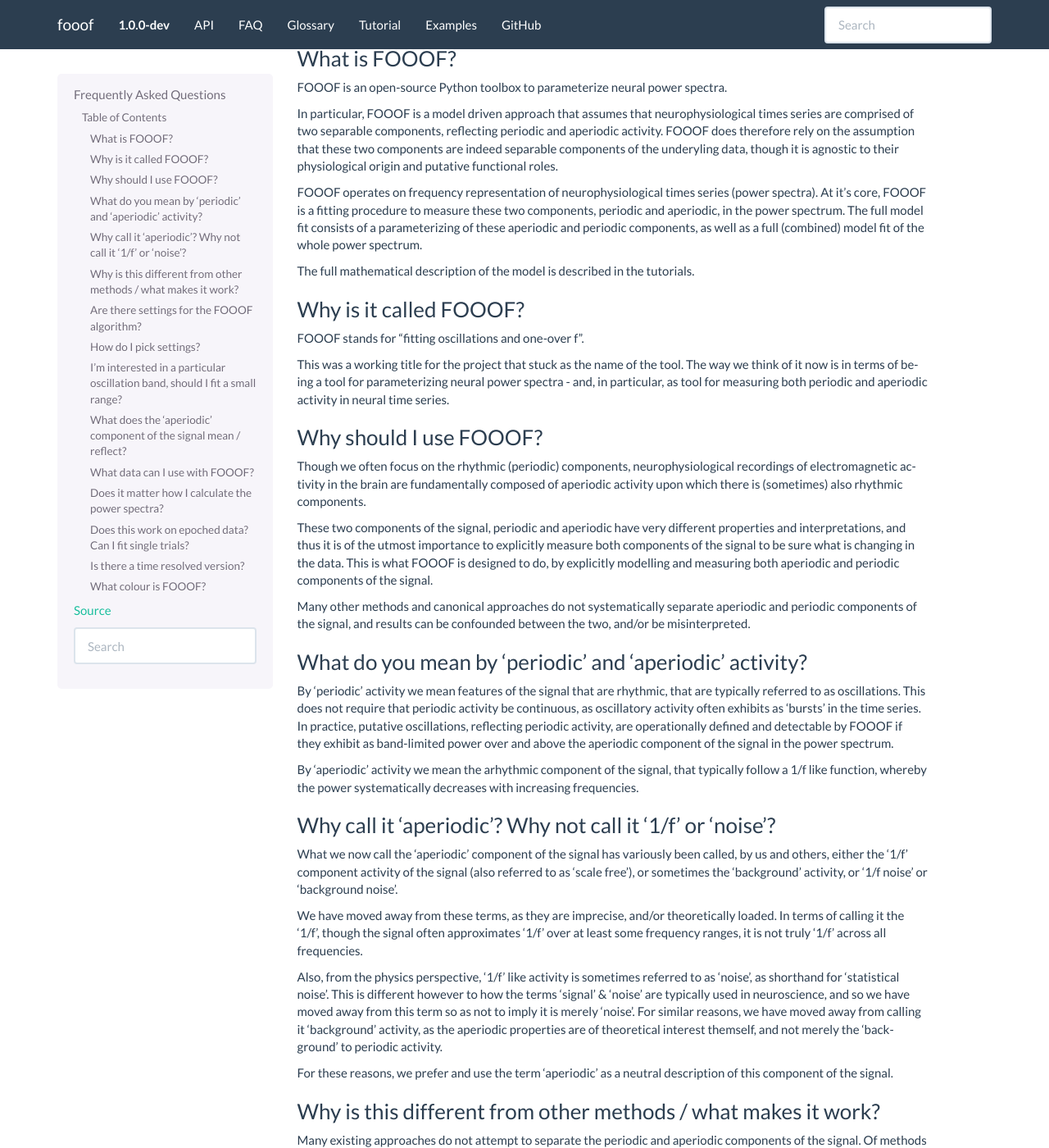
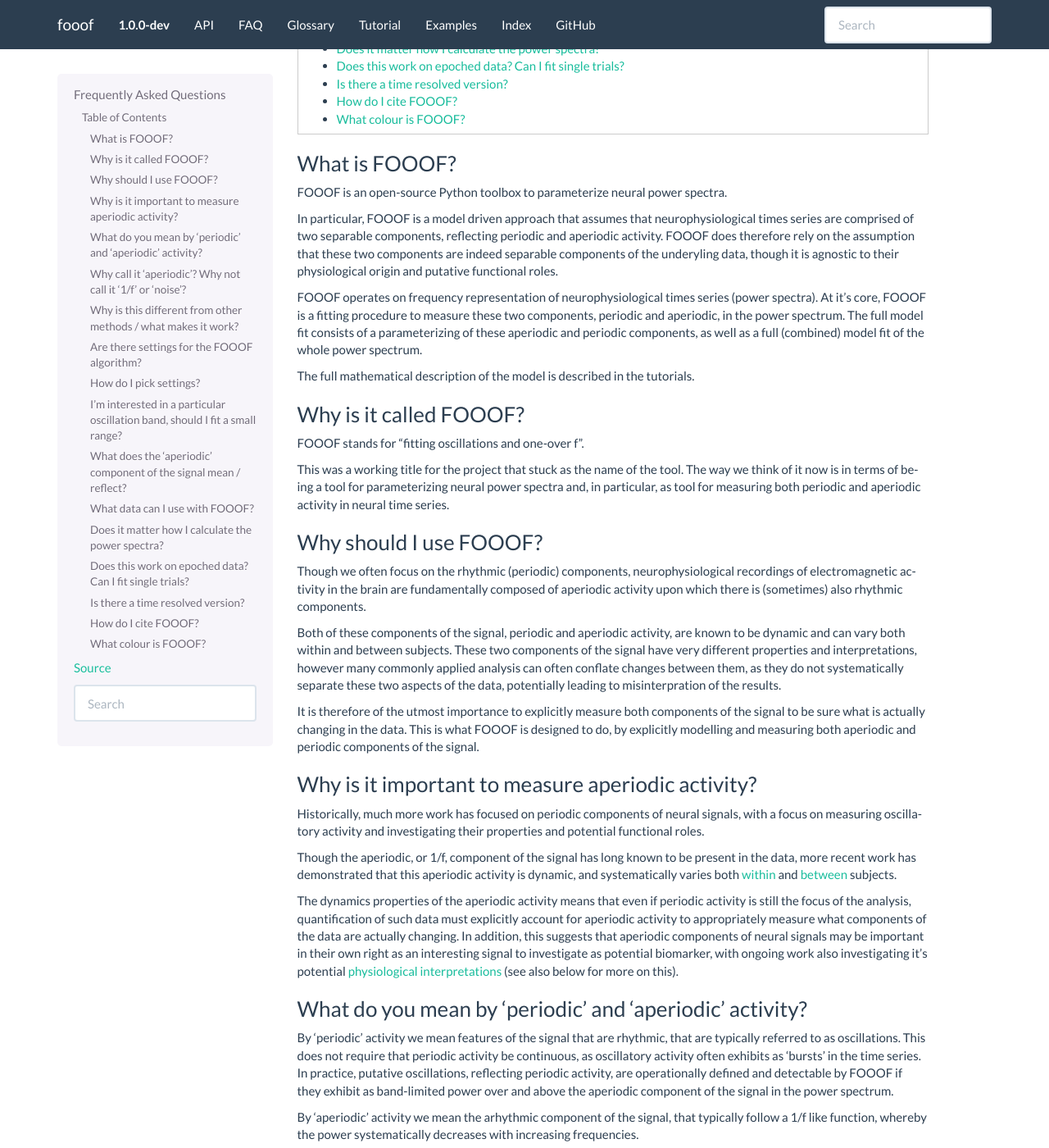
Before and after one commit to fooof-tools/fooof, a Sphinx documentation site: the page built from doc/faq.rst, in a window 1280 px wide and 1400 px high, scrolled down 492 px. Shown: the whole window at 82% size. Built offline with Sphinx 7.4.7, drawn with Linux system fonts in a browser that asks for light colours; pages that are not in the unit, such as notebooks, are missing from menus; some of the changed text lies outside the part shown.

Commit message:
Update info: README/FAQ & add index to site

```diff
--- a/doc/conf.py
+++ b/doc/conf.py
@@ -113,9 +113,10 @@
     'navbar_links': [
         ("API", "api"),
         ("FAQ", "faq"),
-        ('Glossary', 'glossary'),
+        ('Glossary', "glossary"),
         ("Tutorial", "auto_tutorials/index"),
         ("Examples", "auto_examples/index"),
+        ("Index", "contents"),
         ("GitHub", "https://github.com/voytekresearch/fooof", True)
     ],
     'bootswatch_theme': "flatly",
@@ -213,6 +214,7 @@
     'examples_dirs': ['../examples', '../tutorials'],
     'gallery_dirs': ['auto_examples', 'auto_tutorials'],
     'within_subsection_order': FileNameSortKey,
+    'default_thumb_file': 'img/spectrum.png',
     'backreferences_dir': 'generated',
     'reference_url': {
         'fooof': None,
--- a/doc/contents.rst
+++ b/doc/contents.rst
@@ -6,6 +6,7 @@
 
    readme_link.rst
    api.rst
+   glossary.rst
    auto_tutorials/index.rst
    auto_examples/index.rst
    faq.rst
--- a/doc/faq.rst
+++ b/doc/faq.rst
@@ -1,5 +1,11 @@
 Frequently Asked Questions
 ==========================
+
+The following are a collection of frequently asked questions
+the ideas and design of FOOOF.
+
+These answers do not cover code specific things, as the hands-on
+aspects of using FOOOF are covered in the Tutorials & Examples.
 
 Table of Contents
 -----------------
@@ -12,9 +18,17 @@
 
 FOOOF is an open-source Python toolbox to parameterize neural power spectra.
 
-In particular, FOOOF is a model driven approach that assumes that neurophysiological times series are comprised of two separable components, reflecting periodic and aperiodic activity. FOOOF does therefore rely on the assumption that these two components are indeed separable components of the underyling data, though it is agnostic to their physiological origin and putative functional roles.
+In particular, FOOOF is a model driven approach that assumes that neurophysiological times
+series are comprised of two separable components, reflecting periodic and aperiodic activity.
+FOOOF does therefore rely on the assumption that these two components are indeed separable
+components of the underyling data, though it is agnostic to their physiological origin and
+putative functional roles.
 
-FOOOF operates on frequency representation of neurophysiological times series (power spectra). At it's core, FOOOF is a fitting procedure to measure these two components, periodic and aperiodic, in the power spectrum. The full model fit consists of a parameterizing of these aperiodic and periodic components, as well as a full (combined) model fit of the whole power spectrum.
+FOOOF operates on frequency representation of neurophysiological times series (power spectra).
+At it's core, FOOOF is a fitting procedure to measure these two components, periodic and
+aperiodic, in the power spectrum. The full model fit consists of a parameterizing of these
+aperiodic and periodic components, as well as a full (combined) model fit of the whole
+power spectrum.
 
 The full mathematical description of the model is described in the tutorials.
 
@@ -23,89 +37,174 @@
 
 FOOOF stands for "fitting oscillations and one-over f".
 
-This was a working title for the project that stuck as the name of the tool. The way we think of it now is in terms of being a tool for parameterizing neural power spectra - and, in particular, as tool for measuring both periodic and aperiodic activity in neural time series.
+This was a working title for the project that stuck as the name of the tool. The way we think
+of it now is in terms of being a tool for parameterizing neural power spectra and,
+in particular, as tool for measuring both periodic and aperiodic activity in neural time series.
 
 Why should I use FOOOF?
 ~~~~~~~~~~~~~~~~~~~~~~~
 
-Though we often focus on the rhythmic (periodic) components, neurophysiological recordings of electromagnetic activity in the brain are fundamentally composed of aperiodic activity upon which there is (sometimes) also rhythmic components.
+Though we often focus on the rhythmic (periodic) components, neurophysiological recordings
+of electromagnetic activity in the brain are fundamentally composed of aperiodic activity
+upon which there is (sometimes) also rhythmic components.
 
-These two components of the signal, periodic and aperiodic have very different properties and interpretations, and thus it is of the utmost importance to explicitly measure both components of the signal to be sure what is changing in the data. This is what FOOOF is designed to do, by explicitly modelling and measuring both aperiodic and periodic components of the signal.
+Both of these components of the signal, periodic and aperiodic activity, are known to be dynamic
+and can vary both within and between subjects. These two components of the signal have very
+different properties and interpretations, however many commonly applied analysis can often
+conflate changes between them, as they do not systematically separate these two aspects of
+the data, potentially leading to misinterpration of the results.
 
-Many other methods and canonical approaches do not systematically separate aperiodic and periodic components of the signal, and results can be confounded between the two, and/or be misinterpreted.
+It is therefore of the utmost importance to explicitly measure both components of the signal
+to be sure what is actually changing in the data. This is what FOOOF is designed to do,
+by explicitly modelling and measuring both aperiodic and periodic components of the signal.
+
+Why is it important to measure aperiodic activity?
+~~~~~~~~~~~~~~~~~~~~~~~~~~~~~~~~~~~~~~~~~~~~~~~~~~
+
+Historically, much more work has focused on periodic components of neural signals,
+with a focus on measuring oscillatory activity and investigating their properties
+and potential functional roles.
+
+Though the aperiodic, or 1/f, component of the signal has long known to be present
+in the data, more recent work has demonstrated that this aperiodic activity is dynamic,
+and systematically varies both
+`within <http://www.weizmann.ac.il/neurobiology/labs/malach/sites/neurobiology.labs.malach/files/Podvalny%20et%20al_2015_JNeurophysiol.pdf>`_ and
+`between <http://voyteklab.com/wp-content/uploads/Voytek-JNeurosci2015.pdf>`_ subjects.
+
+The dynamics properties of the aperiodic activity means that even if periodic activity
+is still the focus of the analysis, quantification of such data must explicitly account
+for aperiodic activity to appropriately measure what components of the data are actually
+changing. In addition, this suggests that aperiodic components of neural signals may be
+important in their own right as an interesting signal to investigate as potential biomarker,
+with ongoing work also investigating it's potential
+`physiological interpretations <http://voyteklab.com/wp-content/uploads/Gao-NeuroImage2017.pdf>`_
+(see also below for more on this).
 
 What do you mean by 'periodic' and 'aperiodic' activity?
 ~~~~~~~~~~~~~~~~~~~~~~~~~~~~~~~~~~~~~~~~~~~~~~~~~~~~~~~~
 
-By 'periodic' activity we mean features of the signal that are rhythmic, that are typically referred to as oscillations. This does not require that periodic activity be continuous, as oscillatory activity often exhibits as 'bursts' in the time series. In practice, putative oscillations, reflecting periodic activity, are operationally defined and detectable by FOOOF if they exhibit as band-limited power over and above the aperiodic component of the signal in the power spectrum.
+By 'periodic' activity we mean features of the signal that are rhythmic, that are typically
+referred to as oscillations. This does not require that periodic activity be continuous,
+as oscillatory activity often exhibits as 'bursts' in the time series. In practice, putative
+oscillations, reflecting periodic activity, are operationally defined and detectable by FOOOF
+if they exhibit as band-limited power over and above the aperiodic component of the signal
+in the power spectrum.
 
-By 'aperiodic' activity we mean the arhythmic component of the signal, that typically follow a 1/f like function, whereby the power systematically decreases with increasing frequencies.
+By 'aperiodic' activity we mean the arhythmic component of the signal, that typically follow
+a 1/f like function, whereby the power systematically decreases with increasing frequencies.
 
 Why call it 'aperiodic'? Why not call it '1/f' or 'noise'?
 ~~~~~~~~~~~~~~~~~~~~~~~~~~~~~~~~~~~~~~~~~~~~~~~~~~~~~~~~~~
 
-What we now call the 'aperiodic' component of the signal has variously been called, by us and others, either the '1/f' component activity of the signal (also referred to as 'scale free'), or sometimes the 'background' activity, or '1/f noise' or 'background noise'.
+What we now call the 'aperiodic' component of the signal has variously been called, by us and
+others, either the '1/f' component activity of the signal (also referred to as 'scale free'),
+or sometimes the 'background' activity, or '1/f noise' or 'background noise'.
 
-We have moved away from these terms, as they are imprecise, and/or theoretically loaded. In terms of calling it the '1/f', though the signal often approximates '1/f' over at least some frequency ranges, it is not truly '1/f' across all frequencies.
+We have moved away from these terms, as they are imprecise, and/or theoretically loaded. In
+terms of calling it the '1/f', though the signal often approximates '1/f' over at least some
+frequency ranges, it is not truly '1/f' across all frequencies.
 
-Also, from the physics perspective, '1/f' like activity is sometimes referred to as 'noise', as shorthand for 'statistical noise'. This is different however to how the terms 'signal' & 'noise' are typically used in neuroscience, and so we have moved away from this term so as not to imply it is merely 'noise'. For similar reasons, we have moved away from calling it 'background' activity, as the aperiodic properties are of theoretical interest themself, and not merely the 'background' to periodic activity.
+Also, from the physics perspective, '1/f' like activity is sometimes referred to as 'noise',
+as shorthand for 'statistical noise'. This is different however to how the terms 'signal' &
+'noise' are typically used in neuroscience, and so we have moved away from this term so as
+not to imply it is merely 'noise'. For similar reasons, we have moved away from calling it
+'background' activity, as the aperiodic properties are of theoretical interest themself, and
+not merely the 'background' to periodic activity.
 
-For these reasons, we prefer and use the term 'aperiodic' as a neutral description of this component of the signal.
+For these reasons, we prefer and use the term 'aperiodic' as a neutral description
+of this component of the signal.
 
 Why is this different from other methods / what makes it work?
 ~~~~~~~~~~~~~~~~~~~~~~~~~~~~~~~~~~~~~~~~~~~~~~~~~~~~~~~~~~~~~~
 
-Many existing approaches do not attempt to separate the periodic and aperiodic components of the signal. Of methods that do attempt to measure periodic and/or aperiodic signal properties, one difference is that FOOOF does not prioritize one or the other component, but attempts to jointly learn both components.
+Many existing approaches do not attempt to separate the periodic and aperiodic components of
+the signal. Of methods that do attempt to measure periodic and/or aperiodic signal properties,
+one difference is that FOOOF does not prioritize one or the other component, but attempts to
+jointly learn both components.
 
-As a quick version, the joint learning procedure and some developments in fitting the aperiodic component are why we think FOOOF seems to do better at measuring these signal properties. More in depth analysis of the properties of FOOOF, and systematic comparisons with other methods (through simulations) are upcoming.
+As a quick version, the joint learning procedure and some developments in fitting the aperiodic
+component are why we think FOOOF seems to do better at measuring these signal properties.
+More in depth analysis of the properties of FOOOF, and systematic comparisons with other methods
+(through simulations) are upcoming.
 
 Are there settings for the FOOOF algorithm?
 ~~~~~~~~~~~~~~~~~~~~~~~~~~~~~~~~~~~~~~~~~~~
 
-There are some settings for the algorithm that need to be set before it can be run, though the default values are often good enough to get started on most datasets.
+There are some settings for the algorithm that need to be set before it can be run, though the
+default values are often good enough to get started on most datasets.
 
-A full description of the settings - what they are and how to choose them - is covered in the tutorials.
+A full description of the settings - what they are and how to choose them -
+is covered in the tutorials.
 
 How do I pick settings?
 ~~~~~~~~~~~~~~~~~~~~~~~
 
-There is often at least some level of picking the parameter settings that is needed to get FOOOF to fit well. To do so, we recommend selecting a subset of power spectra from your dataset, fitting FOOOF models, and tuning the settings on this dataset, like a training set. Once you have chosen the parameters for the dataset, you can apply these settings to the data to be analyzed.
+There is often at least some level of picking the parameter settings that is needed to get
+FOOOF to fit well. To do so, we recommend selecting a subset of power spectra from your
+dataset, fitting FOOOF models, and tuning the settings on this dataset, like a training set.
+Once you have chosen the parameters for the dataset, you can apply these settings to the
+data to be analyzed.
 
-In order to be able to systematically compare FOOOF model outputs between conditions / tasks / subjects, etc, we recommend using the same FOOOF settings across any particular dataset.
+In order to be able to systematically compare FOOOF model outputs between conditions / tasks
+/ subjects, etc, we recommend using the same FOOOF settings across any particular dataset.
 
-FOOOF tends not to be overly sensitive to small changes in parameter settings. You can also perform a sensitivity analysis - repeating the analysis with different settings - to examine if the outputs are strongly dependent on the settings you choose.
+FOOOF tends not to be overly sensitive to small changes in parameter settings. You can also
+perform a sensitivity analysis - repeating the analysis with different settings - to examine
+if the outputs are strongly dependent on the settings you choose.
 
 I'm interested in a particular oscillation band, should I fit a small range?
 ~~~~~~~~~~~~~~~~~~~~~~~~~~~~~~~~~~~~~~~~~~~~~~~~~~~~~~~~~~~~~~~~~~~~~~~~~~~~
 
-Generally, no, it is better to always try and fit a broad range, rather than to fit a small frequency range, even if one is interested in a specific oscillation band in particular.
+Generally, no, it is better to always try and fit a broad range, rather than to fit a small
+frequency range, even if one is interested in a specific oscillation band in particular.
 
-This is because the if a small frequency range is used, it becomes much more difficult to estimate the aperiodic component of the data, and without a good estimate of the aperiodic component, it can also be more difficult to effectively estimate the periodic components.
+This is because the if a small frequency range is used, it becomes much more difficult to
+estimate the aperiodic component of the data, and without a good estimate of the aperiodic
+component, it can also be more difficult to effectively estimate the periodic components.
 
-Therefore, if one is interested in, for example, alpha oscillations (approximately 7-14 Hz), the we still recommend fitting a broad range (for example, 3-40 Hz), and then extracting the alpha oscillations post-hoc. There are utilities in fooof.analysis to extract oscillations from particular bands, and examples of this on the examples page.
+Therefore, if one is interested in, for example, alpha oscillations (approximately 7-14 Hz),
+the we still recommend fitting a broad range (for example, 3-40 Hz), and then extracting the
+alpha oscillations post-hoc. There are utilities in fooof.analysis to extract oscillations
+from particular bands, and examples of this on the examples page.
 
 What does the 'aperiodic' component of the signal mean / reflect?
 ~~~~~~~~~~~~~~~~~~~~~~~~~~~~~~~~~~~~~~~~~~~~~~~~~~~~~~~~~~~~~~~~~
 
-Exactly what the 'aperiodic' component of the signal is / reflects is an open research question. We just know it is there, and is a prominent component of the signal. There are a series of hypotheses / ideas from us and others about '1/f' like and aperiodic properties of neural time series, including functional models from the context of dynamical systems, as well as physiological models of where these signals might come from.
+Exactly what the 'aperiodic' component of the signal is / reflects is an open research question.
+We just know it is there, and is a prominent component of the signal. There are a series of
+hypotheses / ideas from us and others about '1/f' like and aperiodic properties of neural
+time series, including functional models from the context of dynamical systems, as well as
+physiological models of where these signals might come from.
 
-One such physiological model, from the VoytekLab, explores the hypothesis that the aperiodic properties of the local field potential arise from balanced activity in excitatory and inhibitory activity (EI balance), and shows how changes in the aperiodic properties of a signal can be predicted from changes in EI balance, which you can read about here_.
-
-.. _here: https://doi.org/10.1016/j.neuroimage.2017.06.078
+One such physiological model, from the VoytekLab, explores the hypothesis that the
+aperiodic properties of the local field potential arise from balanced activity in
+excitatory and inhibitory activity (EI balance), and shows how changes in the aperiodic
+properties of a signal can be predicted from changes in EI balance, which you can
+read about `here <https://doi.org/10.1016/j.neuroimage.2017.06.078>`_
 
 What data can I use with FOOOF?
 ~~~~~~~~~~~~~~~~~~~~~~~~~~~~~~~
 
-FOOOF operates on power spectra derived from electrophysiological or magnetophysiological time series, that measure local field potential (LFP) data - in the broad sense, covering intracranial LFP data, electroencephalography (EEG), magnetoencephalography (MEG), and electrocorticograpgy (ECoG) / intracranial EEG (iEEG).
+FOOOF operates on power spectra derived from electrophysiological or magnetophysiological
+time series, that measure local field potential (LFP) data - in the broad sense, covering
+intracranial LFP data, electroencephalography (EEG), magnetoencephalography (MEG), and
+electrocorticograpgy (ECoG) / intracranial EEG (iEEG).
 
-Within these modalities, FOOOF is broadly agnostic to the details of the data, and can be applied pretty generally, though data from different modalities may require somewhat different settings in the FOOOF algorithm.
+Within these modalities, FOOOF is broadly agnostic to the details of the data, and
+can be applied pretty generally, though data from different modalities may require
+somewhat different settings in the FOOOF algorithm.
 
 Does it matter how I calculate the power spectra?
 ~~~~~~~~~~~~~~~~~~~~~~~~~~~~~~~~~~~~~~~~~~~~~~~~~
 
-For the most part, no, it does not matter exactly how you calculate power spectra that you will fit with FOOOF. For example, using different methods to estimate the power spectrum, such as Welch's or wavelet approaches, should all be fine.
+For the most part, no, it does not matter exactly how you calculate power spectra that
+you will fit with FOOOF. For example, using different methods to estimate the power
+spectrum, such as Welch's or wavelet approaches, should all be fine.
 
-Regardless of how you calculate them, the properties of the power spectra do matter somewhat to FOOOF - for example, the better the frequency resolution the more resolution you will have for estimating center frequencies and bandwidths of detected peaks, and the 'smoother' the spectra, the better FOOOF will be able to fit.
+Regardless of how you calculate them, the properties of the power spectra do matter somewhat
+to FOOOF - for example, the better the frequency resolution the more resolution you will have
+for estimating center frequencies and bandwidths of detected peaks, and the 'smoother'
+the spectra, the better FOOOF will be able to fit.
 
 Does this work on epoched data? Can I fit single trials?
 ~~~~~~~~~~~~~~~~~~~~~~~~~~~~~~~~~~~~~~~~~~~~~~~~~~~~~~~~
@@ -114,17 +213,37 @@
 
 There are broadly two approaches you can take:
 
-- Calculate FFT's or power spectra per trial, and average across all trials in a condition, to fit one FOOOF model per condition
-    - This approach is better if you want to use FOOOF to characterize short time segments in a task design
-- Calculate power spectra per trial, and fit FOOOF models per trial, analyzing the ditribution of FOOOF outputs per condition
-    - This approach can be used when you have relatively long time segments to fit. We currently recommend at least about 500 ms for using this approach, though it is somewhat dependent on the cleanliness of the data, and what aspects of the FOOOF outputs you want to analyze.
+- Calculate FFT's or power spectra per trial, and average across all trials in a condition,
+  to fit one FOOOF model per condition
 
-Ultimately these two approaches should converge to be the same, though depending on the data and analysis goals, one or the other might be more appropriate.
+  - This approach is better if you want to use FOOOF to characterize
+    short time segments in a task design
+
+- Calculate power spectra per trial, and fit FOOOF models per trial,
+  analyzing the ditribution of FOOOF outputs per condition
+
+  - This approach can be used when you have relatively long time segments to fit.
+    We currently recommend at least about 500 ms for using this approach, though
+    it is somewhat dependent on the cleanliness of the data, and what aspects of
+    the FOOOF outputs you want to analyze.
+
+Ultimately these two approaches should converge to be the same, though depending on
+the data and analysis goals, one or the other might be more appropriate.
 
 Is there a time resolved version?
 ~~~~~~~~~~~~~~~~~~~~~~~~~~~~~~~~~
 
-Since it operates on frequency representations (power spectra) FOOOF is not, by construction, a time resolved method. However, similar to other frequency estimation approaches that are used in a time-resovled manner, it can be applied in a sliding window fashion, which could be used to estimate results analogous to a spectrogram. This functionality is not currently directly included in FOOOF, but hopefully will be soon.
+Since it operates on frequency representations (power spectra) FOOOF is not, by construction,
+a time resolved method. However, similar to other frequency estimation approaches that are
+used in a time-resovled manner, it can be applied in a sliding window fashion, which could
+be used to estimate results analogous to a spectrogram. This functionality is not currently
+directly included in FOOOF, but hopefully will be soon.
+
+How do I cite FOOOF?
+~~~~~~~~~~~~~~~~~~~~
+
+If you use FOOOF for analyses, or reference it's approach, please cite the
+bioarxiv `preprint <https://doi.org/10.1101/299859>`_
 
 What colour is FOOOF?
 ~~~~~~~~~~~~~~~~~~~~~
--- a/doc/glossary.rst
+++ b/doc/glossary.rst
@@ -1,5 +1,5 @@
-FOOOF Glossary
-==============
+Glossary
+========
 
 .. glossary::
 
```
Also changed, not shown: README.md (+32 -35 lines), doc/api.rst (+71 -34 lines), doc/img/FOOOFGroup_Report.png (added), doc/img/FOOOF_Report.png (added), doc/img/spectrum.png (added), 1 other file.
